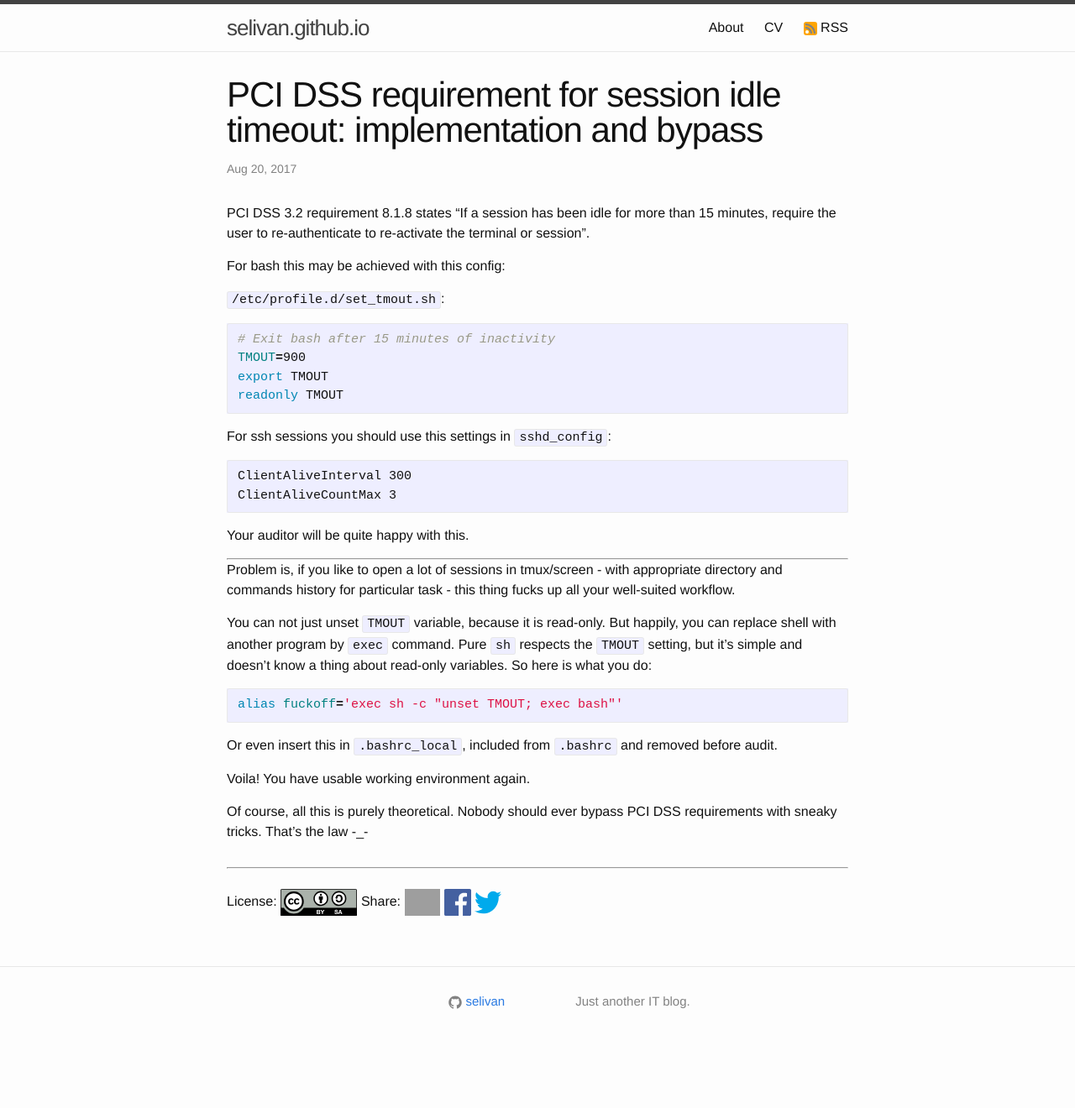
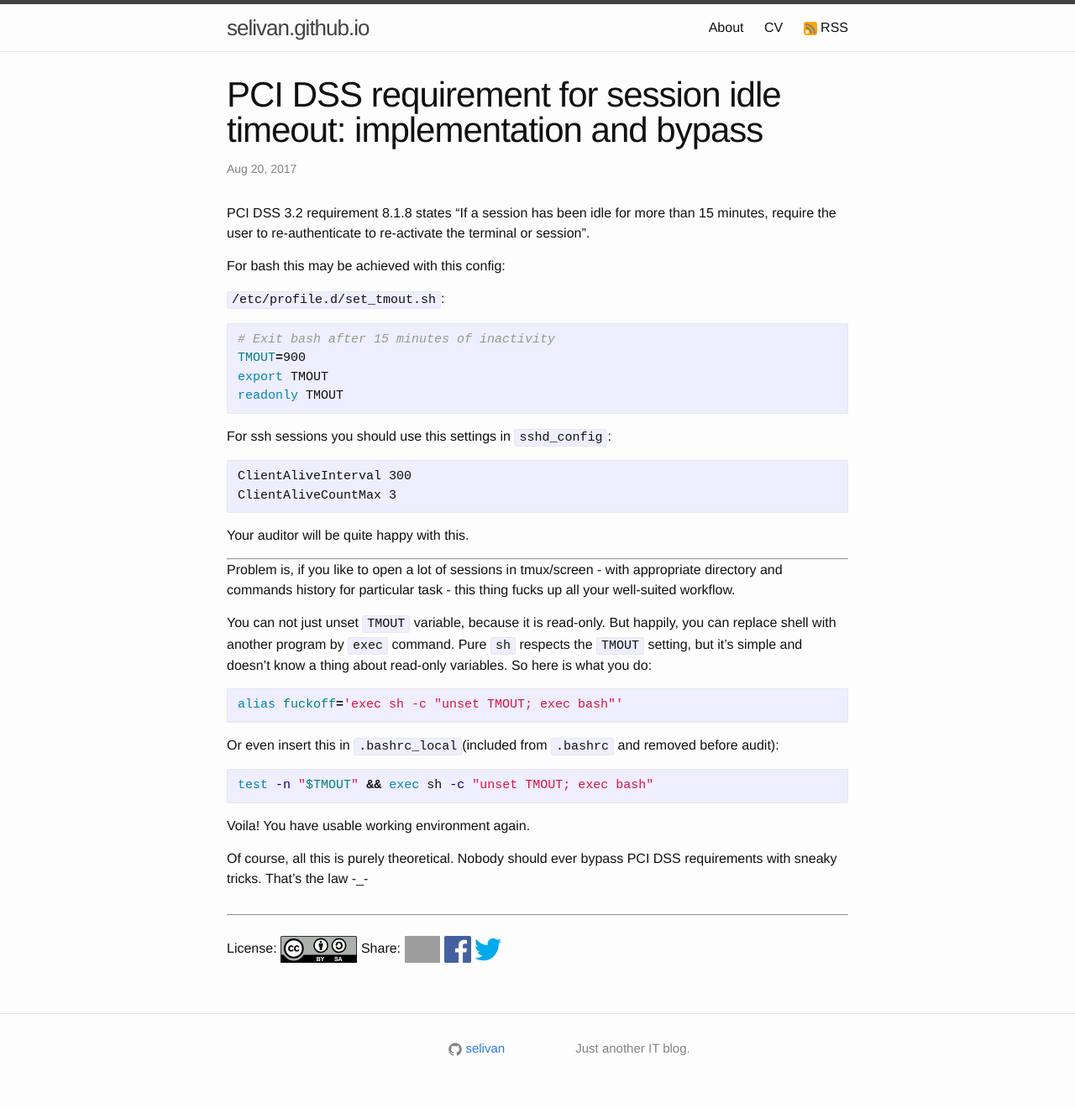
Before and after one commit to selivan/selivan.github.io, a Jekyll site: the page built from _posts/2017-08-20-pci-dss-session-limitied-time-implementation-and-bypass.md, in a window 1280 px wide. Shown: the whole page at 84% size. Built offline with Jekyll 4.4.1, drawn with Linux system fonts in a browser that asks for light colours; comment, search, counter and statistics services are not loaded; before the commit the page ends 1265 px from its top, so only the background shows below that; grey boxes are pictures that could not be loaded.

Commit message:
new post: fix

````diff
--- a/_posts/2017-08-20-pci-dss-session-limitied-time-implementation-and-bypass.md
+++ b/_posts/2017-08-20-pci-dss-session-limitied-time-implementation-and-bypass.md
@@ -35,7 +35,11 @@ You can not just unset `TMOUT` variable, because it is read-only. But happily, y
 alias fuckoff='exec sh -c "unset TMOUT; exec bash"'
 ```
 
-Or even insert this in `.bashrc_local`, included from `.bashrc` and removed before audit.
+Or even insert this in `.bashrc_local`(included from `.bashrc` and removed before audit):
+
+```bash
+test -n "$TMOUT" && exec sh -c "unset TMOUT; exec bash"
+```
 
 Voila! You have usable working environment again.
 
````
